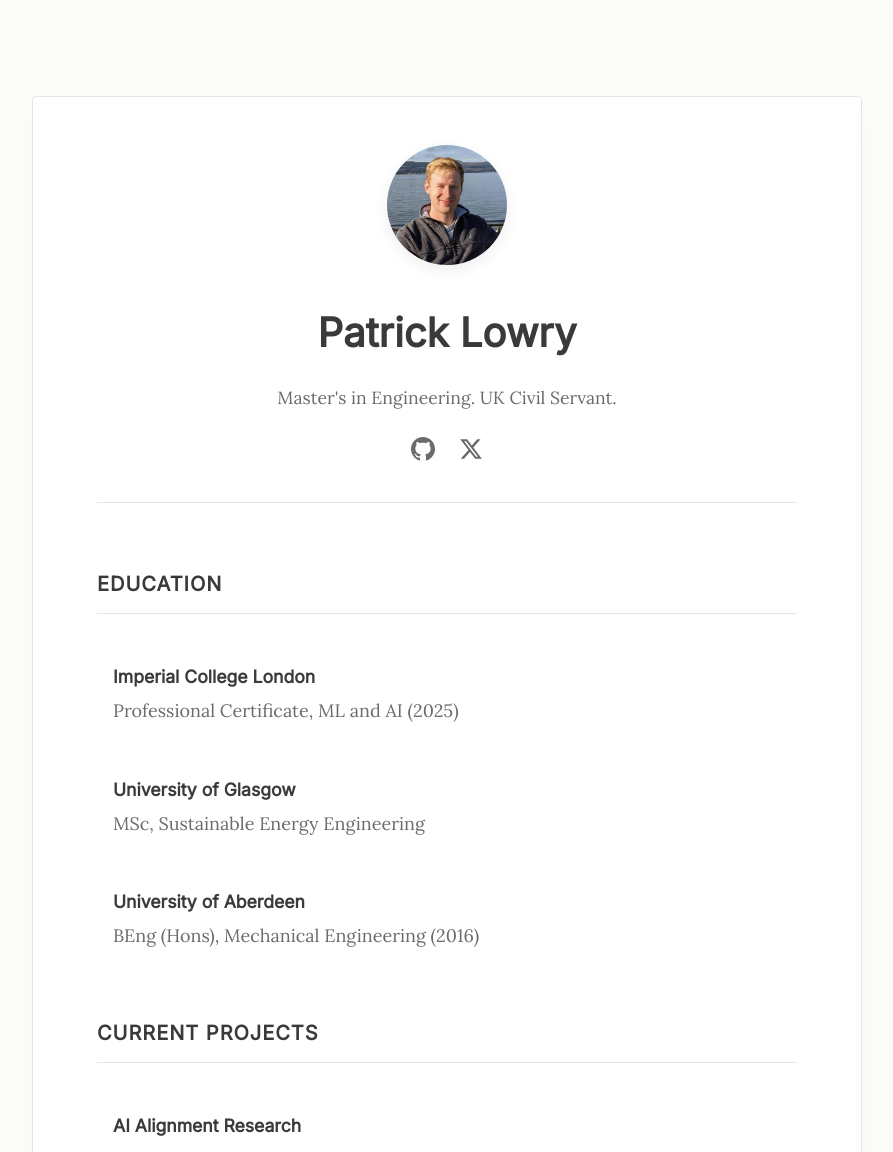
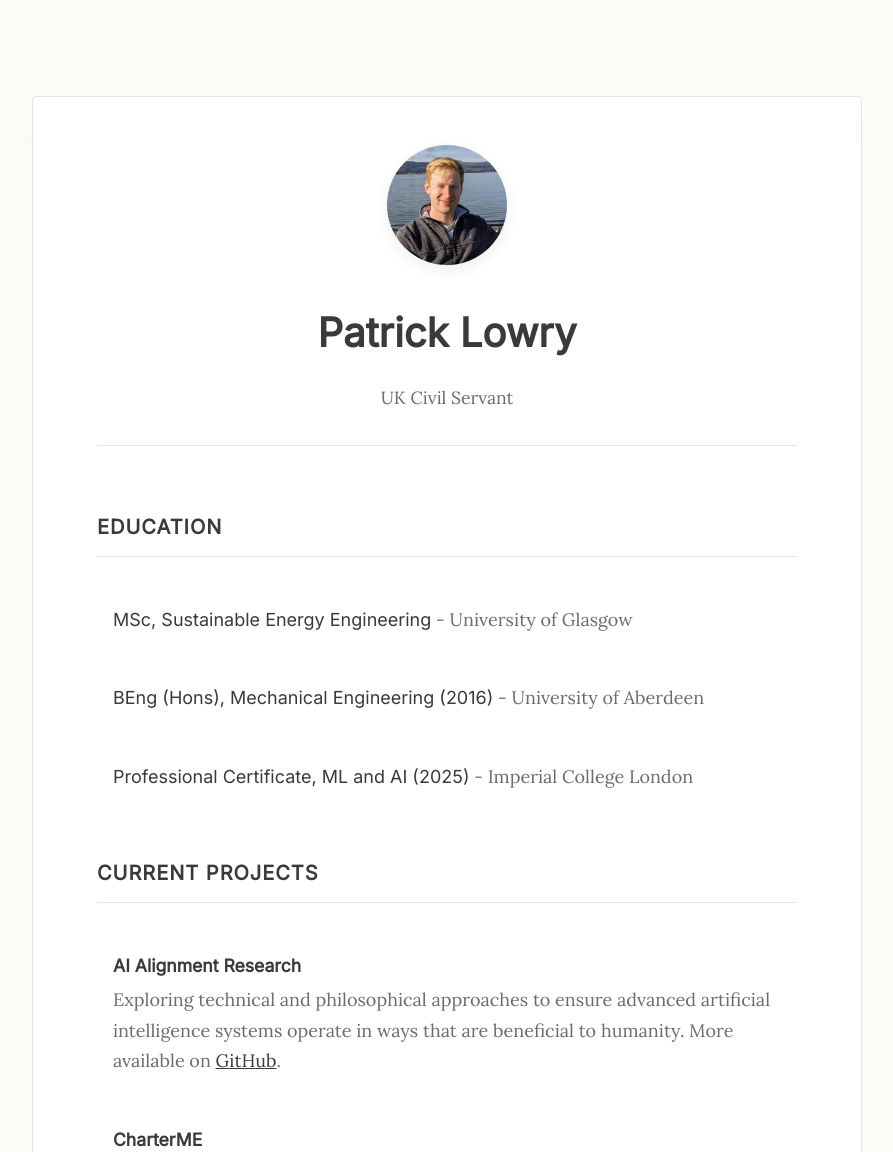
Before and after one commit to plooowry/plooowry.github.io, a plain HTML site: page index.html in a window 1280 px wide. Shown: the top 1152 px of the page, without its empty margins (193-1086 px from the left). Drawn offline with Linux system fonts and the light colour scheme.

Commit message:
Update index.html

```diff
--- a/index.html
+++ b/index.html
@@ -16,32 +16,21 @@
             <img src="profile.jpeg" alt="Photo of Patrick Lowry" class="profile-picture">
             <h1>Patrick Lowry</h1>
             <p class="about-text">
-                Master's in Engineering. UK Civil Servant.
+                UK Civil Servant
             </p>
-            <div class="social-links">
-                <a href="https://github.com/plooowry" target="_blank" rel="noopener noreferrer" title="GitHub">
-                    <svg xmlns="http://www.w3.org/2000/svg" width="24" height="24" viewBox="0 0 24 24" fill="currentColor"><path d="M12 0c-6.626 0-12 5.373-12 12 0 5.302 3.438 9.8 8.207 11.387.599.111.793-.261.793-.577v-2.234c-3.338.726-4.033-1.416-4.033-1.416-.546-1.387-1.333-1.756-1.333-1.756-1.089-.745.083-.729.083-.729 1.205.084 1.839 1.237 1.839 1.237 1.07 1.834 2.807 1.304 3.492.997.107-.775.418-1.305.762-1.604-2.665-.305-5.467-1.334-5.467-5.931 0-1.311.469-2.381 1.236-3.221-.124-.303-.535-1.524.117-3.176 0 0 1.008-.322 3.301 1.23.957-.266 1.983-.399 3.003-.404 1.02.005 2.047.138 3.006.404 2.291-1.552 3.297-1.23 3.297-1.23.653 1.653.242 2.874.118 3.176.77.84 1.235 1.911 1.235 3.221 0 4.609-2.807 5.624-5.479 5.921.43.372.823 1.102.823 2.222v3.293c0 .319.192.694.801.576 4.765-1.589 8.199-6.086 8.199-11.386 0-6.627-5.373-12-12-12z"/></svg>
-                </a>
-                <a href="https://x.com/looowry" target="_blank" rel="noopener noreferrer" title="Twitter">
-                    <svg xmlns="http://www.w3.org/2000/svg" width="24" height="24" viewBox="0 0 24 24" fill="currentColor"><path d="M18.244 2.25h3.308l-7.227 8.26 8.502 11.24H16.17l-5.214-6.817L4.99 21.75H1.68l7.73-8.835L1.254 2.25H8.08l4.713 6.231zm-1.161 17.52h1.833L7.084 4.126H5.117z"/></svg>
-                </a>
-            </div>
         </header>
 
         <main>
             <section id="education">
                 <h2>Education</h2>
                 <div class="item">
-                    <h3>Imperial College London</h3>
-                    <p>Professional Certificate, ML and AI (2025)</p>
+                    <p><strong>MSc, Sustainable Energy Engineering</strong> - University of Glasgow</p>
                 </div>
                 <div class="item">
-                    <h3>University of Glasgow</h3>
-                    <p>MSc, Sustainable Energy Engineering</p>
+                    <p><strong>BEng (Hons), Mechanical Engineering (2016)</strong> - University of Aberdeen</p>
                 </div>
-                <div class="item">
-                    <h3>University of Aberdeen</h3>
-                    <p>BEng (Hons), Mechanical Engineering (2016)</p>
+                 <div class="item">
+                    <p><strong>Professional Certificate, ML and AI (2025)</strong> - Imperial College London</p>
                 </div>
             </section>
 
```
